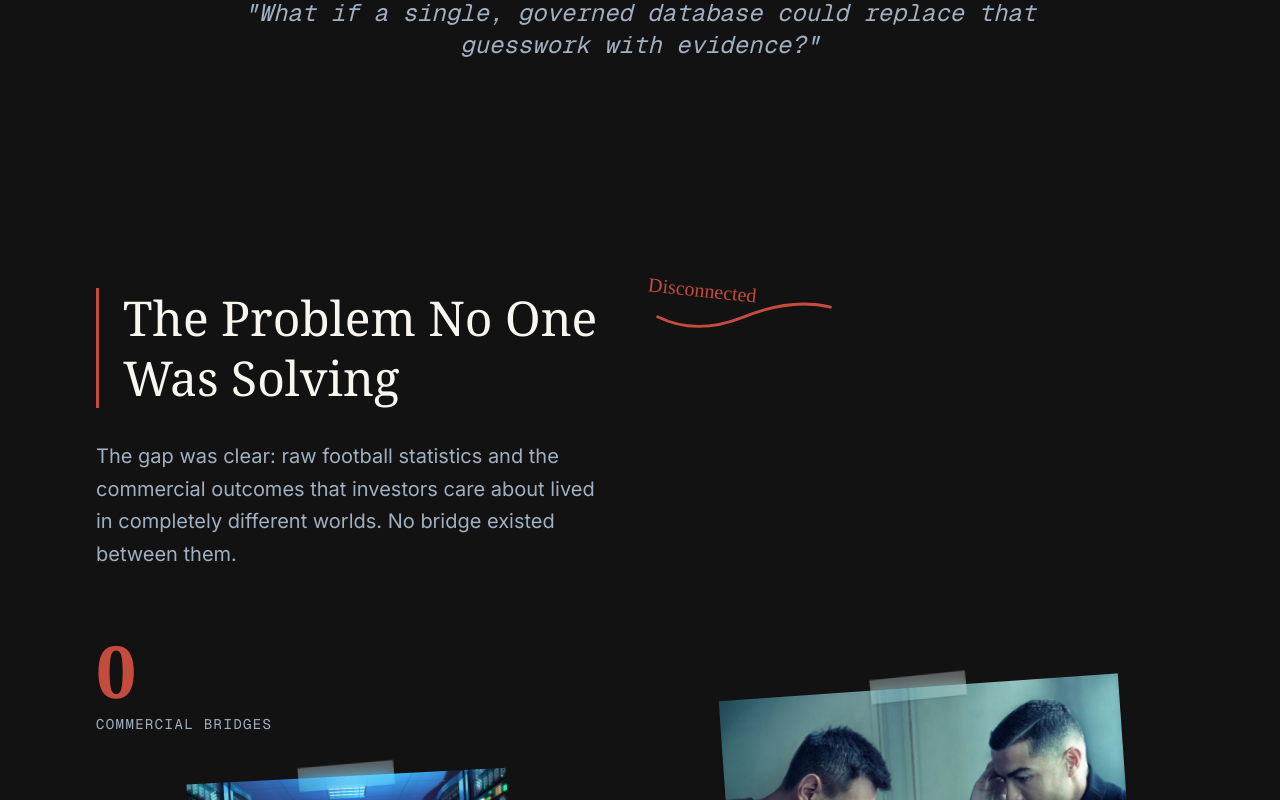
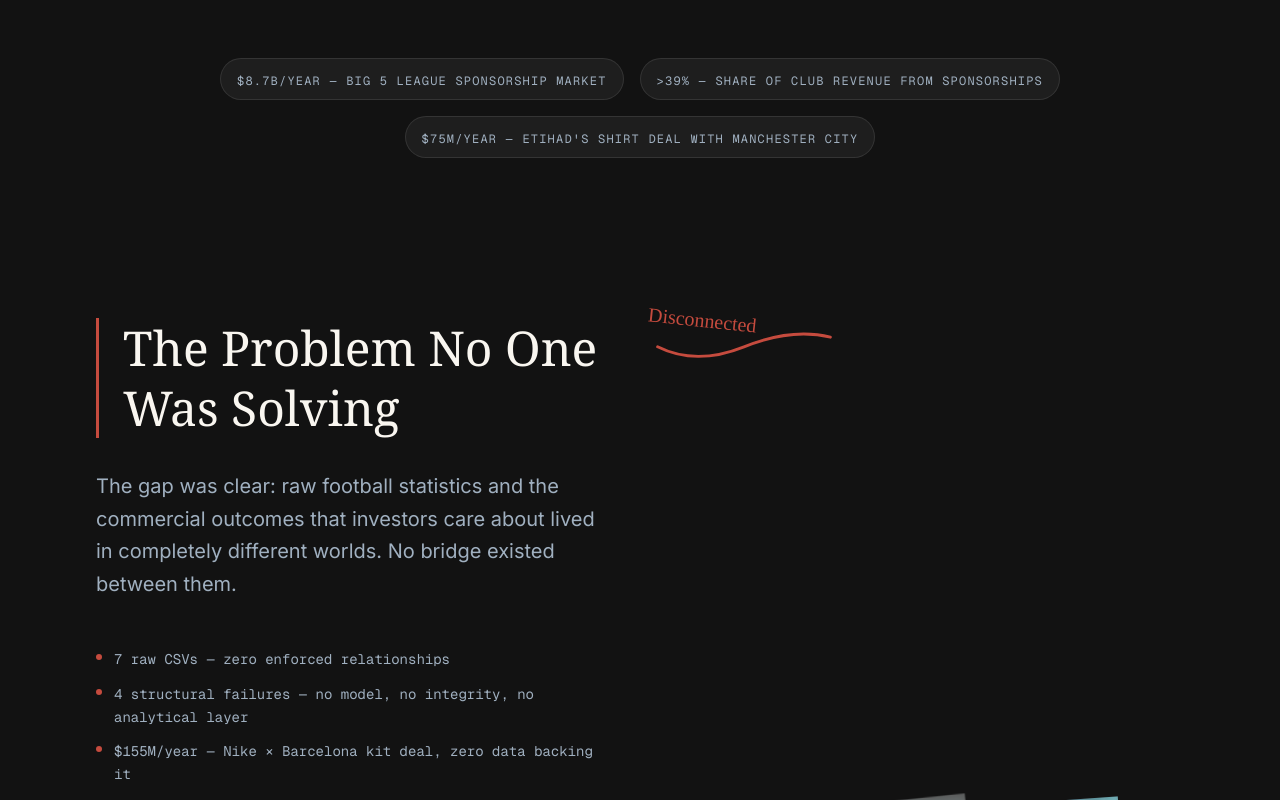
Before and after one commit to kylenguyen291/src, a Next.js app in the folder apps/web/: page /projects/football-sponsorship-analytics in a window 1280 px wide. Shown: the part 1360-2160 px from the top of the page. Built offline with nearby package versions, Linux system fonts and the light colour scheme.

Commit message:
update on datapoint

```diff
--- a/apps/web/app/projects/[slug]/page.tsx
+++ b/apps/web/app/projects/[slug]/page.tsx
@@ -275,9 +275,19 @@
                     <p className="text-3xl md:text-4xl text-[#F9F6F0] leading-relaxed mb-12">
                         {project.story.opening.hook}
                     </p>
-                    <p className="text-[#A0B0C0] font-mono text-xl md:text-2xl italic">
+                    <p className="text-[#A0B0C0] font-mono text-xl md:text-2xl italic mb-16">
                         "{project.story.opening.bigQuestion}"
                     </p>
+
+                    {project.story.opening.highlights && (
+                        <div className="flex flex-wrap justify-center gap-4">
+                            {project.story.opening.highlights.map((highlight, i) => (
+                                <div key={i} className="px-4 py-2 bg-white/5 border border-white/10 rounded-full">
+                                    <span className="text-[#A0B0C0] font-mono text-xs uppercase tracking-widest">{highlight}</span>
+                                </div>
+                            ))}
+                        </div>
+                    )}
                 </section>
 
                 {/* CHAPTERS */}
@@ -294,6 +304,17 @@
                                     <p className="text-[#A0B0C0] font-sans text-xl leading-relaxed max-w-xl">
                                         {chapter.body}
                                     </p>
+
+                                    {chapter.highlights && (
+                                        <ul className="space-y-3 pt-4">
+                                            {chapter.highlights.map((highlight, i) => (
+                                                <li key={i} className="flex items-start gap-3">
+                                                    <span className="mt-1.5 w-1.5 h-1.5 rounded-full bg-[#C54B3E] shrink-0" />
+                                                    <span className="text-[#A0B0C0] font-mono text-sm leading-relaxed">{highlight}</span>
+                                                </li>
+                                            ))}
+                                        </ul>
+                                    )}
 
                                     {chapter.stat && (
                                         <div className="pt-8">
@@ -335,6 +356,65 @@
                         );
                     })}
                 </div>
+
+                {/* TECHNICAL DEPICTION */}
+                {project.story.depiction && (
+                    <section className="mt-[30vh] max-w-6xl mx-auto px-6 relative z-20">
+                        <div className="grid md:grid-cols-2 gap-16 items-center">
+                            <div>
+                                <h2 className="text-sm font-mono text-[#C54B3E] uppercase tracking-[0.3em] mb-4">Technical Breakdown</h2>
+                                <h3 className="text-4xl md:text-5xl font-medium mb-8 uppercase tracking-tight">{project.story.depiction.title}</h3>
+                                <p className="text-[#A0B0C0] text-xl leading-relaxed mb-10">
+                                    {project.story.depiction.body}
+                                </p>
+                                <div className="space-y-6">
+                                    {project.story.depiction.highlights.map((h, i) => (
+                                        <div key={i} className="flex flex-col border-l-2 border-[#C54B3E]/30 pl-6 py-2">
+                                            <span className="text-[#F9F6F0] font-mono text-lg">{h.split(' — ')[0]}</span>
+                                            {h.includes(' — ') && (
+                                                <span className="text-[#A0B0C0] text-sm uppercase tracking-wider mt-1">{h.split(' — ')[1]}</span>
+                                            )}
+                                        </div>
+                                    ))}
+                                </div>
+                            </div>
+                            <div className="relative aspect-square md:aspect-auto md:h-[600px] flex items-center justify-center">
+                                <LiveSVG
+                                    className="absolute inset-0 opacity-20"
+                                    viewBox="0 0 400 400"
+                                    paths={[
+                                        "M 50 50 L 350 50 L 350 350 L 50 350 Z",
+                                        "M 100 100 L 300 100 M 100 150 L 300 150 M 100 200 L 300 200",
+                                        "M 200 50 L 200 350"
+                                    ]}
+                                />
+                                <div className="relative transform rotate-3 scale-110">
+                                    <ScrapCard
+                                        width={450}
+                                        height={320}
+                                        rotation={-4}
+                                        content={
+                                            <div className="absolute inset-0 bg-[#0f0f0f] p-8 font-mono text-xs text-green-500/80 leading-relaxed overflow-hidden">
+                                                <div className="space-y-1">
+                                                    <p>IMPORT football_raw.csv AS raw_data</p>
+                                                    <p>VALIDATE raw_data.game_id NOT NULL</p>
+                                                    <p>MAP raw_data TO football_core.schema</p>
+                                                    <p className="text-white/30 italic mt-4">-- Normalization Layer --</p>
+                                                    <p>UPDATE football_core SET value_index = (involvement * 0.7) + (predictability * 0.3)</p>
+                                                    <p>WHERE season BETWEEN 2014 AND 2020</p>
+                                                    <p className="mt-4">SUCCESS: 726,000+ rows migrated.</p>
+                                                    <div className="mt-8 h-32 w-full bg-green-500/10 rounded flex items-center justify-center border border-green-500/20">
+                                                        [DATA_CORE_STRUCT_READY]
+                                                    </div>
+                                                </div>
+                                            </div>
+                                        }
+                                    />
+                                </div>
+                            </div>
+                        </div>
+                    </section>
+                )}
 
                 {/* CLOSING SECTION */}
                 <section id="section-closing" className="relative mt-[30vh] min-h-screen flex flex-col items-center justify-center w-full max-w-4xl mx-auto text-center z-30">
--- a/apps/web/lib/projects.tsx
+++ b/apps/web/lib/projects.tsx
@@ -11,6 +11,7 @@
   id: string;
   heading: string;
   body: string;
+  highlights?: string[];
   scrapCards?: ScrapCardConfig[];
   annotation?: {
     svg: string[];
@@ -43,8 +44,14 @@
     opening: {
       hook: string;
       bigQuestion: string;
+      highlights?: string[];
     };
     chapters: Chapter[];
+    depiction?: {
+      title: string;
+      body: string;
+      highlights: string[];
+    };
     closing: {
       insight: string;
       cta?: string;
@@ -74,12 +81,22 @@
       opening: {
         hook: "Every year, roughly $8.7 billion pours into sponsorship deals across Europe's top five football leagues. Yet the decision is still largely driven by reputation, hype, and gut instinct.",
         bigQuestion: "What if a single, governed database could replace that guesswork with evidence?",
+        highlights: [
+          "$8.7B/year — Big 5 league sponsorship market",
+          ">39% — share of club revenue from sponsorships",
+          "$75M/year — Etihad's shirt deal with Manchester City",
+        ],
       },
       chapters: [
         {
           id: "act-1",
           heading: "The Problem No One Was Solving",
           body: "The gap was clear: raw football statistics and the commercial outcomes that investors care about lived in completely different worlds. No bridge existed between them.",
+          highlights: [
+            "7 raw CSVs — zero enforced relationships",
+            "4 structural failures — no model, no integrity, no analytical layer",
+            "$155M/year — Nike × Barcelona kit deal, zero data backing it",
+          ],
           scrapCards: [
             {
               width: 400,
@@ -106,6 +123,11 @@
           id: "act-2",
           heading: "Designing the Bridge",
           body: "The architecture followed a deliberate four-step pipeline: Raw Ingestion, Profiling and Validation, Core Schema Structuring, and Data Normalization. It transformed messy CSV source files into a governed, sponsor-ready analytical platform.",
+          highlights: [
+            "4-step pipeline — Ingest → Validate → Structure → Normalize",
+            "14 governed entities in `football_core`",
+            "726,000+ rows — zero orphan records, zero blank IDs",
+          ],
           scrapCards: [
             {
               width: 300,
@@ -133,6 +155,11 @@
           id: "act-3",
           heading: "Asking the Right Questions",
           body: "With a trustworthy, normalized database in place, the project posed 15 commercial questions organized around five analytical pillars: Audience Exposure, Narrative Impact, Reliability, Risk Management, and Value Identification.",
+          highlights: [
+            "15 commercial questions across 5 analytical pillars",
+            "Bundesliga Action Index: 8.4 — highest of all 5 leagues",
+            "Premier League Stability Index: 0.17 — most consistent year-on-year",
+          ],
           scrapCards: [
             {
               width: 380,
@@ -155,6 +182,11 @@
           id: "act-4",
           heading: "What This Makes Possible",
           body: "Brands can now choose where to invest by comparing league-level action intensity, volatility, and seasonal predictability. They can pick who to back by screening players for involvement, discipline, playing-time reliability, and hidden value.",
+          highlights: [
+            "15 repeatable SQL queries replacing expensive agency audits",
+            "\"Safe Stars\" — >4.5 involvement/90 + <0.15 card risk/90",
+            "30–50% lower fees contracting Hidden Stars before valuations peak",
+          ],
           scrapCards: [
             {
               width: 400,
@@ -173,6 +205,15 @@
           },
         },
       ],
+      depiction: {
+        title: "The Architecture",
+        body: "The system spans across 6 seasons (2014–2020), mapping the performance of 146 clubs across 12,680 games to provide the most comprehensive commercial view of European football.",
+        highlights: [
+          "2-layer architecture — `football_raw` → `football_core`",
+          "12,680 games, 146 clubs — 6 seasons (2014–2020)",
+          "3.5 billion football fans globally — the base audience",
+        ],
+      },
       closing: {
         insight: "It bridges the world of football analytics and the world of brand strategy, proving that the same data powering match previews and fantasy leagues can power million-dollar sponsorship decisions.",
         cta: "Read Full Report",
```
Also changed, not shown: apps/web/lib/public/Project 1 - Data Points.md (+24 -24 lines).
